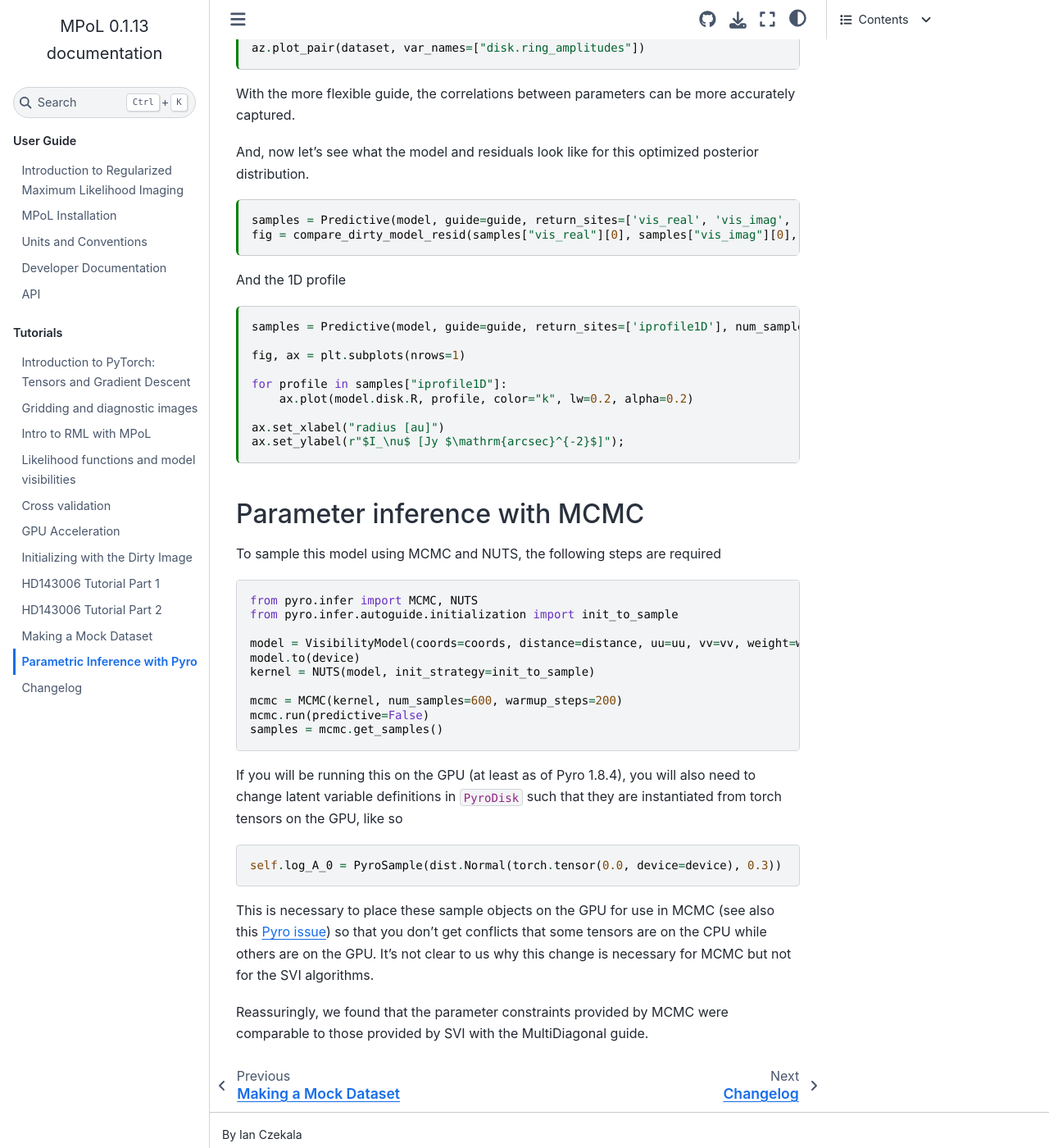
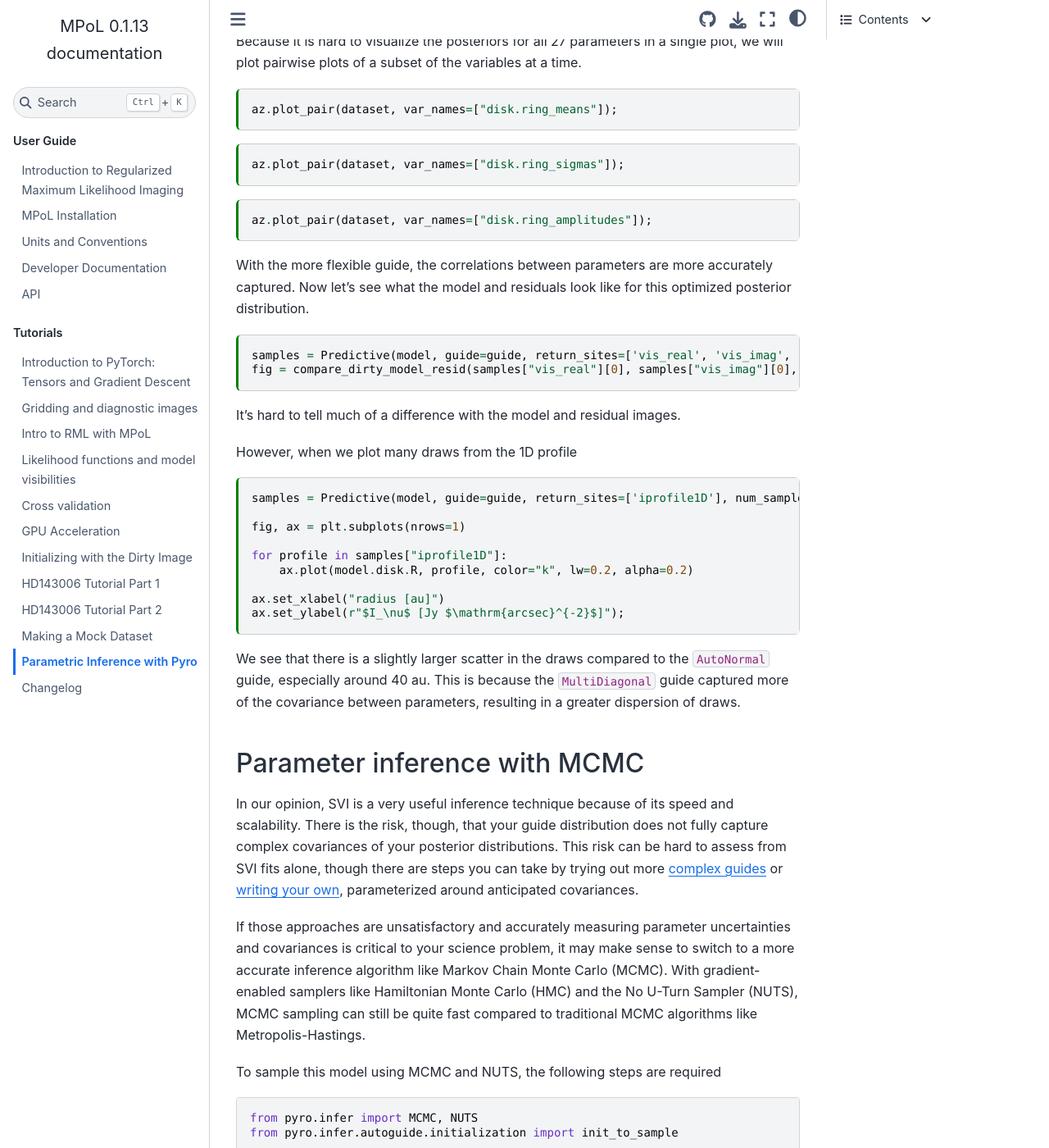
Before and after one commit to MPoL-dev/MPoL, a Sphinx documentation site: the page built from docs/large-tutorials/pyro.md, in a window 1280 px wide and 1400 px high, scrolled down 22644 px. Shown: the whole window at 82% size. Built offline with Sphinx 7.4.7 and the Sphinx Book theme 1.1.4, drawn with Linux system fonts in a browser that asks for light colours; some of the changed text lies outside the part shown.

Commit message:
updated with time.

````diff
--- a/docs/large-tutorials/pyro.md
+++ b/docs/large-tutorials/pyro.md
@@ -940,6 +945,10 @@
 ax.set_xlabel("iteration")
 ax.set_ylabel("loss");
 ```
+
+### Visualization of samples
+
+We'll follow a similar procedure as with the `AutoNormal` guide.
 
 ```{code-cell} ipython3
 samples = Predictive(model, guide=guide, return_sites=['disk.incl', 'disk.Omega', 'disk.x_centroid', 'disk.y_centroid', 'disk.log_A_0', 'disk.log_sigma_0', 'disk.log_ring_amplitudes', 'disk.ring_means', 'disk.log_ring_sigmas'], num_samples=2000)(True)
@@ -965,27 +974,27 @@
 Because it is hard to visualize the posteriors for all 27 parameters in a single plot, we will plot pairwise plots of a subset of the variables at a time.
 
 ```{code-cell} ipython3
-az.plot_pair(dataset, var_names=["disk.ring_means"])
+az.plot_pair(dataset, var_names=["disk.ring_means"]);
 ```
 
 ```{code-cell} ipython3
-az.plot_pair(dataset, var_names=["disk.ring_sigmas"])
+az.plot_pair(dataset, var_names=["disk.ring_sigmas"]);
 ```
 
 ```{code-cell} ipython3
-az.plot_pair(dataset, var_names=["disk.ring_amplitudes"])
+az.plot_pair(dataset, var_names=["disk.ring_amplitudes"]);
 ```
 
-With the more flexible guide, the correlations between parameters can be more accurately captured.
-
-And, now let's see what the model and residuals look like for this optimized posterior distribution.
+With the more flexible guide, the correlations between parameters are more accurately captured. Now let's see what the model and residuals look like for this optimized posterior distribution.
 
 ```{code-cell} ipython3
 samples = Predictive(model, guide=guide, return_sites=['vis_real', 'vis_imag', 'sky_cube'], num_samples=1)(predictive=True)
 fig = compare_dirty_model_resid(samples["vis_real"][0], samples["vis_imag"][0], samples["sky_cube"][0]);
 ```
 
-And the 1D profile
+It's hard to tell much of a difference with the model and residual images.
+
+However, when we plot many draws from the 1D profile
 
 ```{code-cell} ipython3
 samples = Predictive(model, guide=guide, return_sites=['iprofile1D'], num_samples=50)(predictive=True)
@@ -999,10 +1008,15 @@
 ax.set_ylabel(r"$I_\nu$ [Jy $\mathrm{arcsec}^{-2}$]");
 ```
 
+We see that there is a slightly larger scatter in the draws compared to the `AutoNormal` guide, especially around 40 au. This is because the `MultiDiagonal` guide captured more of the covariance between parameters, resulting in a greater dispersion of draws.
 
 +++
 
 ## Parameter inference with MCMC
+
+In our opinion, SVI is a very useful inference technique because of its speed and scalability. There is the risk, though, that your guide distribution does not fully capture complex covariances of your posterior distributions. This risk can be hard to assess from SVI fits alone, though there are steps you can take by trying out more [complex guides](https://docs.pyro.ai/en/stable/infer.autoguide.html#) or [writing your own](https://pyro.ai/examples/svi_part_i.html#Guide), parameterized around anticipated covariances.
+
+If those approaches are unsatisfactory and accurately measuring parameter uncertainties and covariances is critical to your science problem, it may make sense to switch to a more accurate inference algorithm like Markov Chain Monte Carlo (MCMC). With gradient-enabled samplers like Hamiltonian Monte Carlo (HMC) and the No U-Turn Sampler (NUTS), MCMC sampling can still be quite fast compared to traditional MCMC algorithms like Metropolis-Hastings.
 
 To sample this model using MCMC and NUTS, the following steps are required
 
@@ -1027,4 +1041,4 @@
 
 This is necessary to place these sample objects on the GPU for use in MCMC (see also this [Pyro issue](https://forum.pyro.ai/t/pyrosample-and-cuda-gpu/4328)) so that you don't get conflicts that some tensors are on the CPU while others are on the GPU. It's not clear to us why this change is necessary for MCMC but not for the SVI algorithms.
 
-Reassuringly, we found that the parameter constraints provided by MCMC were comparable to those provided by SVI with the MultiDiagonal guide.
+Reassuringly, we found that the parameter constraints provided by MCMC were comparable to those provided by SVI with the MultiDiagonal guide. We found that the MCMC NUTS run took about a 1.5 hours to run two independent chains on a GPU. This is still tractable but notably slower than the time it took with SVI to find the posterior distributions in this tutorial.
````
Also changed, not shown: other parts of docs/large-tutorials/pyro.md (+9 -4 lines).
